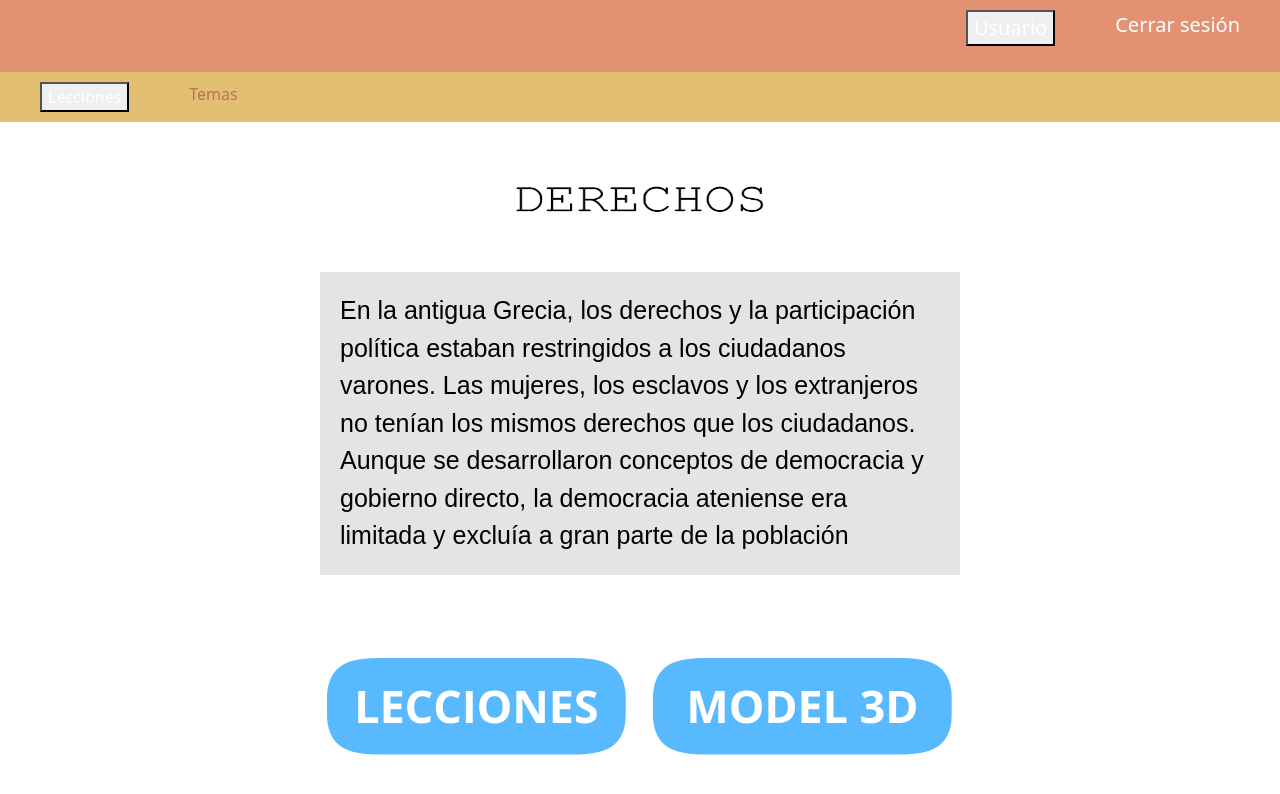
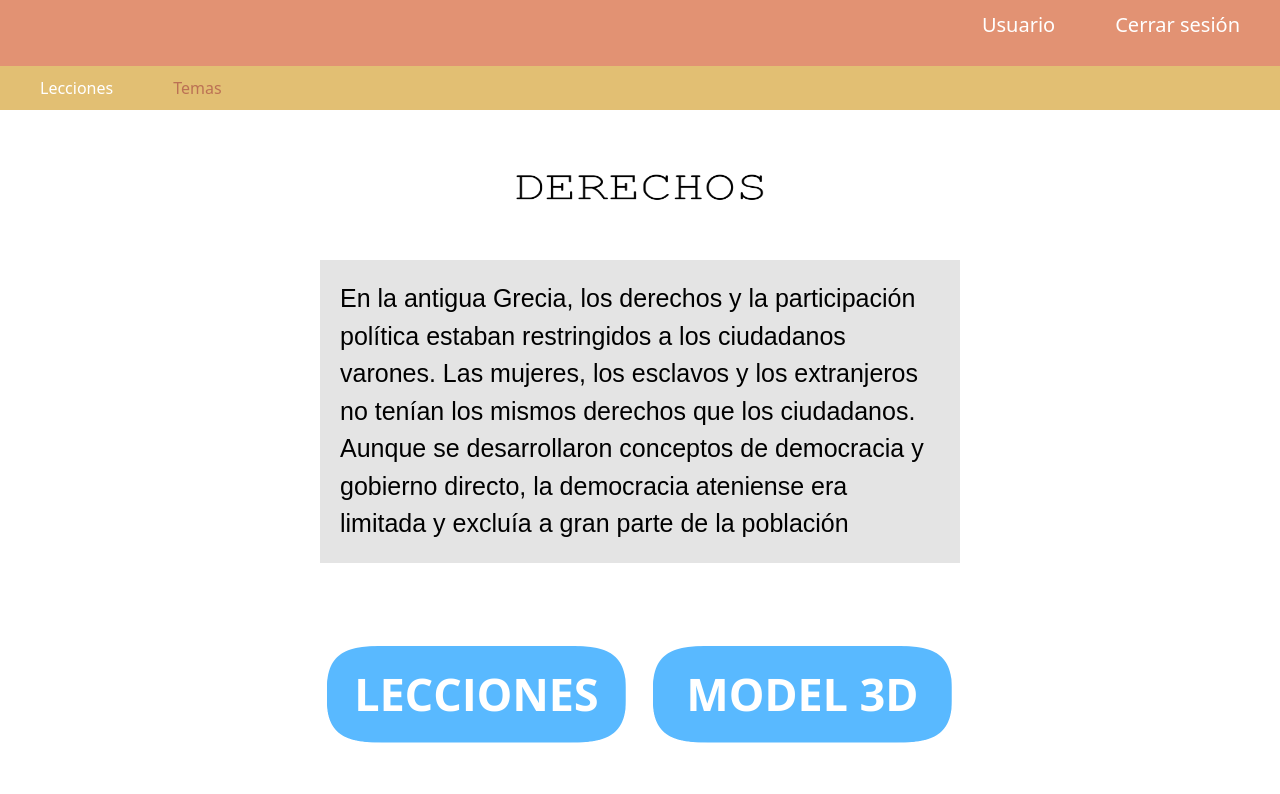
Before and after one commit to Proyecto-integradorUV/proyecto_integrador_griego, a React (Create React App) app: page /Temas/Derechos in a window 1280 px wide. Shown: the top 794 px of the page. Built offline with nearby package versions, Linux system fonts and the light colour scheme.

Commit message:
arreglando vista

```diff
--- a/src/Costumbres/Deporte.js
+++ b/src/Costumbres/Deporte.js
@@ -1,9 +1,9 @@
 import "./Deporte.css";
 import React from "react";
-import deporteTitle from "../style/titulos/deporte.png"
+import deporteTitle from "../style/titulos/deporte.png";
 import { Link } from "react-router-dom";
-import botonLeccion from "./Images/btnDeporte.png"
-import botonModel3D from "./Images/btnDeporte3D.png"
+import botonLeccion from "./Images/btnDeporte.png";
+import botonModel3D from "./Images/btnDeporte3D.png";
 
 const Deporte = () => {
   return (
@@ -11,7 +11,7 @@ const Deporte = () => {
       <nav className="navbarPrincipal">
         <ul className="navbarList2Principal">
           <li className="navbarItemPrincipal">
-            <a className="navbarLink2Principal">
+            <a href=" " className="navbarLink2Principal">
               Usuario
             </a>
           </li>
@@ -25,7 +25,7 @@ const Deporte = () => {
       <nav className="navbar2Principal">
         <ul className="navbarListPrincipal">
           <li className="navbarItemPrincipal">
-            <a className="navbarLinkPrincipal">
+            <a href=" " className="navbarLinkPrincipal">
               Lecciones
             </a>
           </li>
@@ -36,8 +36,17 @@ const Deporte = () => {
           </li>
         </ul>
       </nav>
-      <div class="temaDepor"><img src={deporteTitle} alt="Imagen" /></div>
-      <div class="introduccionDepor">El deporte en la antigua Grecia era una parte integral de la vida y la cultura griega. Los griegos valoraban el cuerpo atlético y consideraban el deporte como una forma de cultivar la belleza, la virtud y la excelencia. Los juegos y competiciones deportivas eran celebrados en todo el territorio griego y eran considerados eventos de gran importancia social y cultural</div>
+      <div class="temaDepor">
+        <img src={deporteTitle} alt="Imagen" />
+      </div>
+      <div class="introduccionDepor">
+        El deporte en la antigua Grecia era una parte integral de la vida y la
+        cultura griega. Los griegos valoraban el cuerpo atlético y consideraban
+        el deporte como una forma de cultivar la belleza, la virtud y la
+        excelencia. Los juegos y competiciones deportivas eran celebrados en
+        todo el territorio griego y eran considerados eventos de gran
+        importancia social y cultural
+      </div>
       <div class="button-container-dep">
         <Link to="/Temas/Deporte/Lecciones" class="btn ">
           <img src={botonLeccion} alt="Imagen" class="button-image" />
--- a/src/Historia/Derecho.js
+++ b/src/Historia/Derecho.js
@@ -11,7 +11,9 @@ const Derecho = () => {
       <nav className="navbarPrincipal">
         <ul className="navbarList2Principal">
           <li className="navbarItemPrincipal">
-            <button className="navbarLink2Principal">Usuario</button>
+            <a href=" " className="navbarLink2Principal">
+              Usuario
+            </a>
           </li>
           <li className="navbarItemPrincipal">
             <a href="/Home" className="navbarLink2Principal">
@@ -23,7 +25,9 @@ const Derecho = () => {
       <nav className="navbar2Principal">
         <ul className="navbarListPrincipal">
           <li className="navbarItemPrincipal">
-            <button className="navbarLinkPrincipal">Lecciones</button>
+            <a href=" " className="navbarLinkPrincipal">
+              Lecciones
+            </a>
           </li>
           <li className="navbarItemPrincipal">
             <a href="/Temas" className="navbarLink3Temas">
```
